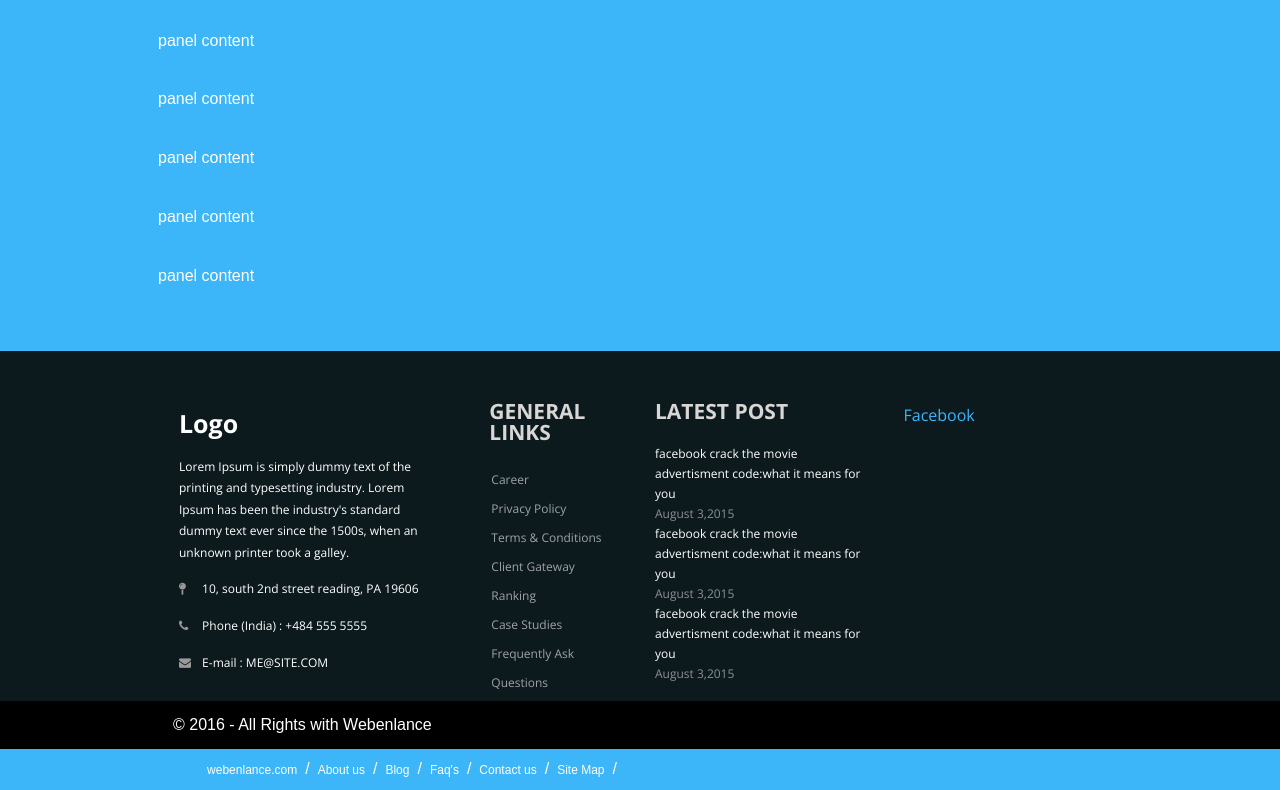
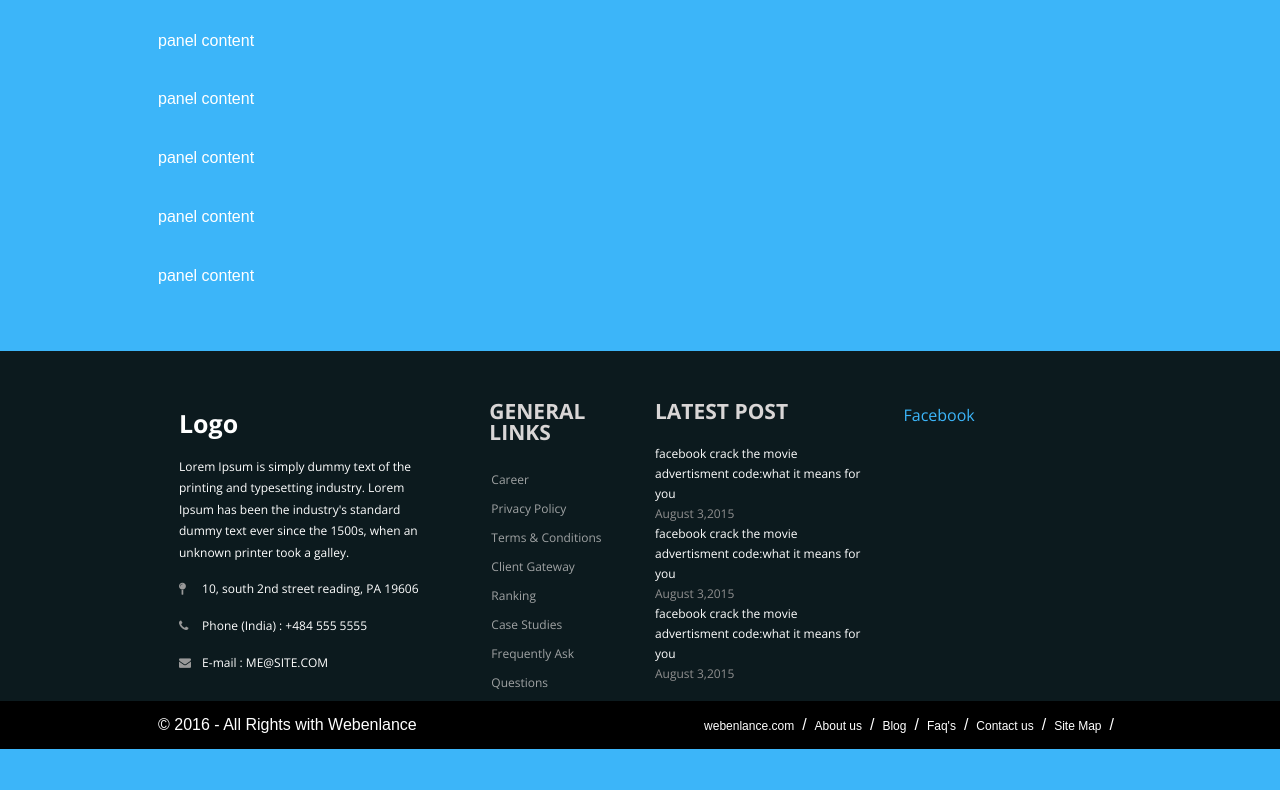
Before and after one commit to md1259/1xx, a plain HTML site: page index.html in a window 1280 px wide. Shown: the part 1961-2751 px from the top of the page. After the commit the page ends 2710 px from the top, so only its background shows below. Drawn offline with nearby package versions, Linux system fonts and the light colour scheme.

Commit message:
fixed copyright in footer by adding a row around the columns and adjusting column widths in the index.html and added padding to the top in the footer.css bottom_ul rule.

```diff
--- a/assets/css/footer.css
+++ b/assets/css/footer.css
@@ -96,6 +96,7 @@ footer {
         list-style-type: none;
         float: right;
         margin-bottom: 0px;
+        padding-top: 4px
 }
 .bottom_ul li {
         float: left;
--- a/index.html
+++ b/index.html
@@ -148,10 +148,11 @@
 
 <div class="copyright">
   <div class="container">
-    <div class="col-md-6">
+  <div class="row">
+    <div class="col-md-4">
       <p>© 2016 - All Rights with Webenlance</p>
     </div>
-    <div class="col-md-6">
+    <div class="col-md-8">
       <ul class="bottom_ul">
         <li><a href="http://webenlance.com">webenlance.com</a></li>
         <li><a href="http://webenlance.com">About us</a></li>
@@ -160,6 +161,7 @@
         <li><a href="http://webenlance.com">Contact us</a></li>
         <li><a href="http://webenlance.com">Site Map</a></li>
       </ul>
+    </div>
     </div>
   </div>
 </div>
```
Lines whose indentation alone changed are shown as unchanged.
